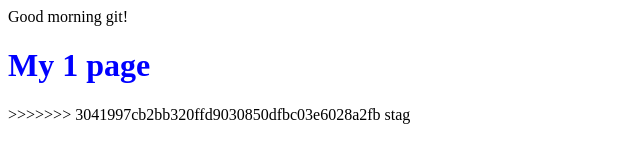
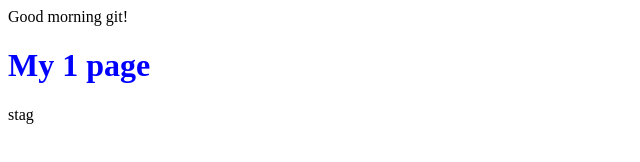
Before and after one commit to gom31/pro1, a plain HTML site: page index.html in a window 1280 px wide. Shown: the whole page, without its empty margins (0-640 px from the left). Drawn offline with Linux system fonts and the light colour scheme.

Commit message:
remove comment

```diff
--- a/index.html
+++ b/index.html
@@ -8,6 +8,5 @@
 <body>
     Good morning git!
     <h1 style="color:blue;">  My 1 page </h1>
->>>>>>> 3041997cb2bb320ffd9030850dfbc03e6028a2fb
 </body>
 </html>stag
```
